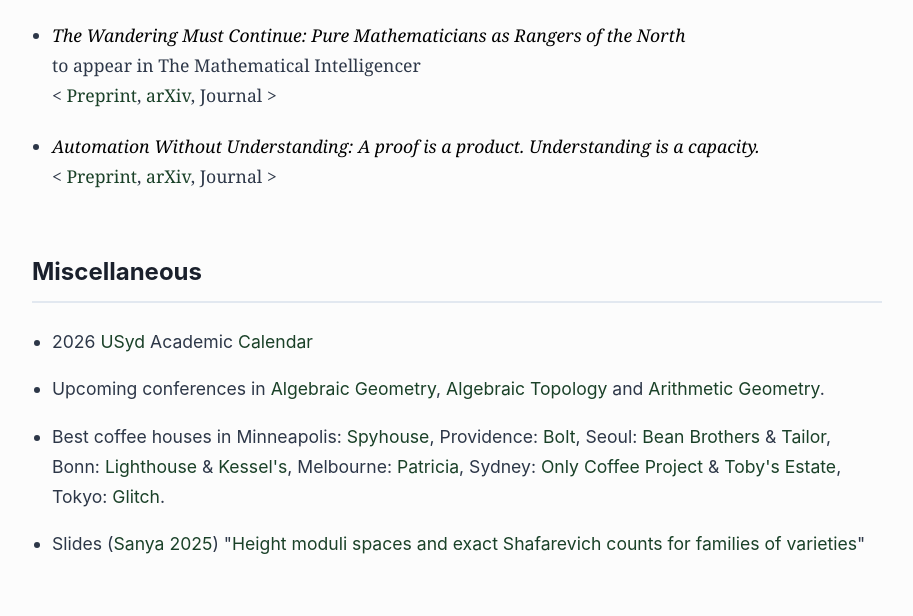
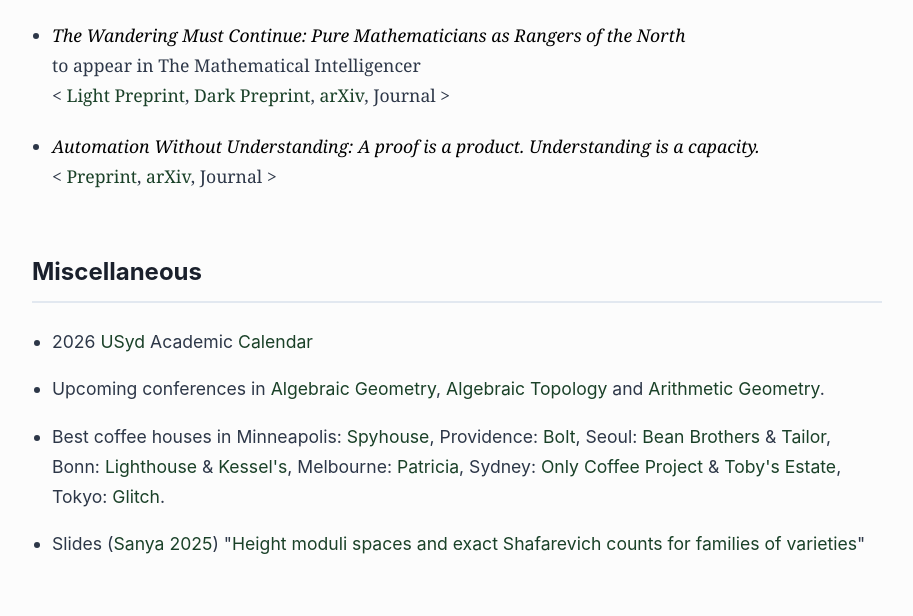
Before and after one commit to namesjune/namesjune.github.io, a plain HTML site: page index.html in a window 1280 px wide. Shown: the part 3695-4311 px from the top of the page, without its empty margins (68-981 px from the left). Drawn offline with Linux system fonts and the light colour scheme.

Commit message:
Update index.html

```diff
--- a/index.html
+++ b/index.html
@@ -374,7 +374,7 @@
                 <ul>
                     <li><i>The Wandering Must Continue: Pure Mathematicians as Rangers of the North</i><br>
                         to appear in The Mathematical Intelligencer<br>
-                    &lt; <a href="https://namesjune.github.io/WMC_JP.pdf">Preprint</a>, <a href="https://arxiv.org/abs/2610.26290">arXiv</a>, Journal &gt;</li>
+                    &lt; <a href="https://namesjune.github.io/WMC_JP_Light.pdf">Light Preprint</a>, <a href="https://namesjune.github.io/WMC_JP_Dark.pdf">Dark Preprint</a>, <a href="https://arxiv.org/abs/2610.26290">arXiv</a>, Journal &gt;</li>
                     <li><i>Automation Without Understanding: A proof is a product. Understanding is a capacity.</i><br>
                     &lt; <a href="https://namesjune.github.io/AWU_JP.pdf">Preprint</a>, <a href="https://arxiv.org/abs/2607.06377">arXiv</a>, Journal &gt;</li>
                 </ul>
```
